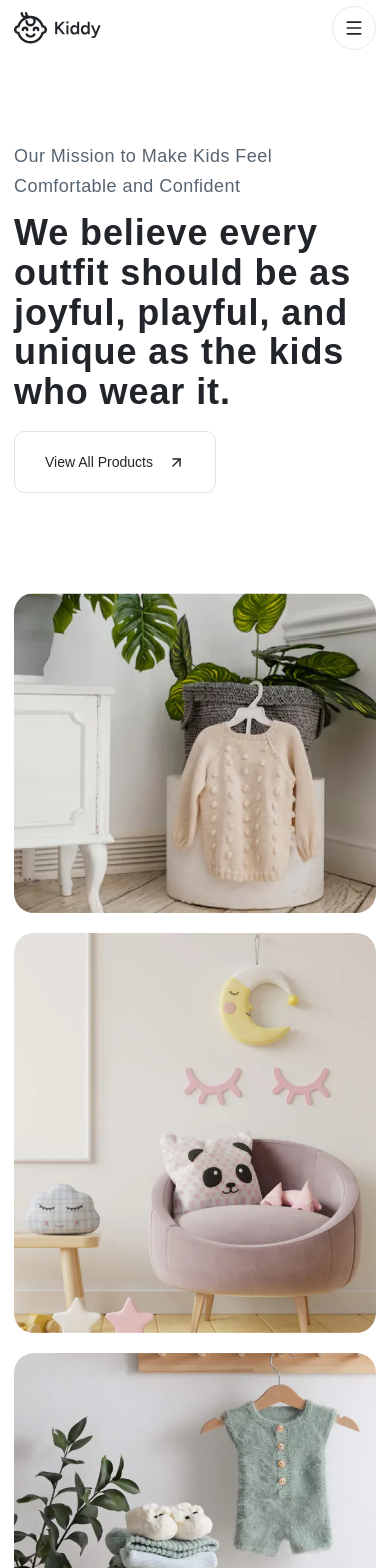
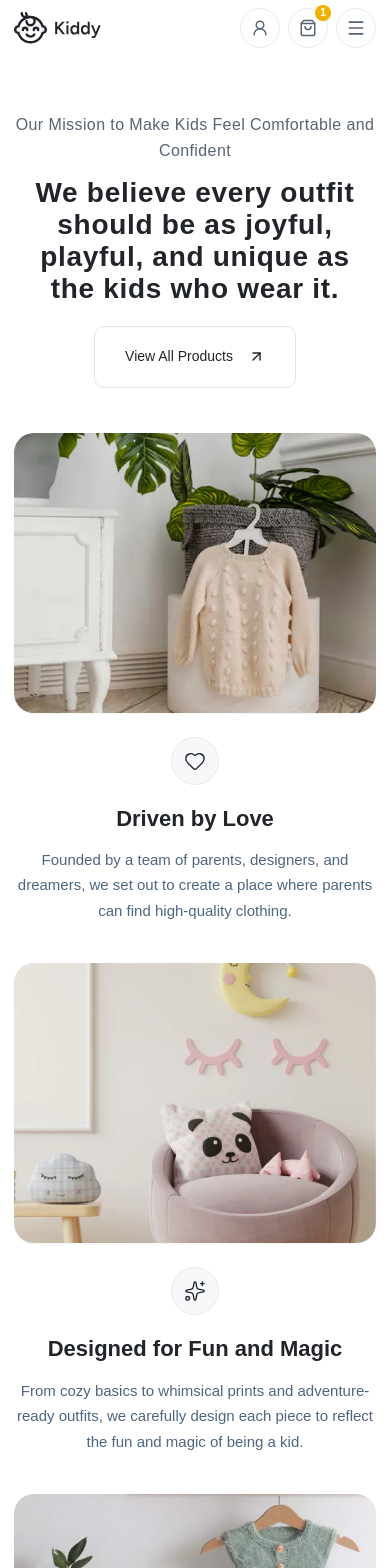
Before and after one commit to shamilEllikkal/e-commerce, a Next.js app: page /about in a window 390 px wide. Shown: the top 1568 px of the page. Built offline with nearby package versions, Linux system fonts and the light colour scheme; a web font is replaced by a local one.

Commit message:
added responsive to every pagess

```diff
--- a/app/about/page.tsx
+++ b/app/about/page.tsx
@@ -1,5 +1,4 @@
 import { AboutMission } from "@/components/about/AboutMission";
-import { AboutValues } from "@/components/about/AboutValues";
 import { AboutStory } from "@/components/about/AboutStory";
 import { AboutTestimonials } from "@/components/about/AboutTestimonials";
 import { AboutFAQ } from "@/components/about/AboutFAQ";
@@ -14,7 +13,6 @@ export default function AboutPage() {
   return (
     <main>
       <AboutMission />
-      <AboutValues />
       <AboutStory />
       <AboutTestimonials />
       <AboutFAQ />
--- a/components/about/AboutFAQ.tsx
+++ b/components/about/AboutFAQ.tsx
@@ -35,8 +35,8 @@ export function AboutFAQ() {
   const [open, setOpen] = useState<number>(0);
 
   return (
-    <section className="container mb-[100px]">
-      <h2 className="mb-[45px] text-[36px] font-semibold leading-[1.1] tracking-[-2px] md:text-[36px]">
+    <section className="container mb-25">
+      <h2 className="mb-11.25 text-[36px] font-semibold leading-[1.1] tracking-[-2px] md:text-[36px]">
         Frequently Asked Questions
       </h2>
 
--- a/components/about/AboutMission.tsx
+++ b/components/about/AboutMission.tsx
@@ -1,23 +1,41 @@
 import Image from "next/image";
 import { ButtonLink } from "@/components/ui/ButtonLink";
-import { ArrowUpRight } from "lucide-react";
+import { ArrowUpRight, Heart, Sparkles, Leaf } from "lucide-react";
 
-const galleryImages = [
-  { src: "/web6.webp", alt: "Kids sweater on hanger", tall: false },
-  { src: "/web7.webp", alt: "Kids room decor", tall: true },
-  { src: "/web8.webp", alt: "Kids clothing folded", tall: false },
+const missionCards = [
+  {
+    image: "/about1.webp",
+    alt: "Kids sweater on hanger",
+    icon: Heart,
+    title: "Driven by Love",
+    body: "Founded by a team of parents, designers, and dreamers, we set out to create a place where parents can find high-quality clothing.",
+  },
+  {
+    image: "/about2.webp",
+    alt: "Kids room with plush toys",
+    icon: Sparkles,
+    title: "Designed for Fun and Magic",
+    body: "From cozy basics to whimsical prints and adventure-ready outfits, we carefully design each piece to reflect the fun and magic of being a kid.",
+  },
+  {
+    image: "/about3.webp",
+    alt: "Kids outfit folded",
+    icon: Leaf,
+    title: "Sustainable & Friendly",
+    body: "We source only the softest, most durable fabrics and ensure every piece is crafted with attention to detail, so it can stand up to even the busiest little explorers.",
+  },
 ];
 
 export function AboutMission() {
   return (
-    <section className="container pt-[70px] mb-[30px]">
-      {/* Header row */}
-      <div className="mb-[55px] flex flex-col gap-5 lg:flex-row lg:items-center lg:justify-between">
+    <section className="container pt-[40px] md:pt-[70px] mb-[60px]">
+      {/* Header row — centered on mobile */}
+      <div className="mb-[45px] flex flex-col items-center text-center lg:flex-row lg:items-center lg:justify-between lg:text-left gap-5">
         <div className="max-w-[580px]">
-          <p className="mb-3 text-[18px] font-light text-secondary  tracking-wide">
+          <p className="mb-3 text-[16px] md:text-[18px] font-light text-secondary tracking-wide">
             Our Mission to Make Kids Feel Comfortable and Confident
           </p>
-          <h1 className="m-0 text-[36px] font-bold leading-[1.1] tracking-wide md:text-[46px] lg:text-[35px]">
+          <h1 className="m-0 text-[28px] sm:text-[36px] font-bold leading-[1.15] tracking-wide md:text-[46px] lg:text-[35px]">
             We believe every outfit should be as joyful, playful, and unique as
             the kids who wear it.
           </h1>
@@ -25,44 +43,37 @@ export function AboutMission() {
         <ButtonLink
           href="/shop"
           variant="outline"
-          className="w-max font-medium hover:bg-yellow-500 hover:border-0 self-start lg:self-auto"
+          className="w-max font-medium hover:bg-yellow-500 hover:border-0 self-center lg:self-auto"
         >
           View All Products <ArrowUpRight size={17} />
         </ButtonLink>
       </div>
 
-      {/* Staggered 3-image gallery */}
-      <div className="grid grid-cols-1 gap-5 sm:grid-cols-3 sm:items-end mt-25">
-        {/* Left — shorter */}
-        <div className="relative h-[320px] overflow-hidden rounded-[20px] sm:h-[360px]">
+      {/* Paired Image + Text Cards (Image followed immediately by its Text) */}
+      <div className="grid grid-cols-1 gap-[40px] sm:grid-cols-3 sm:gap-6 mt-10">
+        {missionCards.map(({ image, alt, icon: Icon, title, body }) => (
+          <div key={title} className="flex flex-col items-center text-center sm:items-start sm:text-left group">
+            {/* Image */}
+            <div className="relative w-full h-[280px] sm:h-[340px] md:h-[380px] overflow-hidden rounded-[20px] mb-6 shadow-xs">
               <Image
-            src="/about1.webp"
-            alt="Kids sweater on hanger"
+                src={image}
+                alt={alt}
                 fill
                 sizes="(max-width: 640px) 100vw, 33vw"
-            className="object-cover"
+                className="object-cover transition-transform duration-500 group-hover:scale-105"
               />
             </div>
-        {/* Center — taller, raised */}
-        <div className="relative h-[400px] overflow-hidden rounded-[20px] sm:h-[480px] sm:-mt-[60px]">
-          <Image
-            src="/about2.webp"
-            alt="Kids room with plush toys"
-            fill
-            sizes="(max-width: 640px) 100vw, 33vw"
-            className="object-cover"
-          />
+
+            {/* Icon */}
+            <div className="mb-4 grid h-[48px] w-[48px] place-items-center rounded-full border border-line bg-soft text-ink">
+              <Icon size={22} strokeWidth={1.5} aria-hidden="true" />
             </div>
-        {/* Right — shorter */}
-        <div className="relative h-[320px] overflow-hidden rounded-[20px] sm:h-[360px]">
-          <Image
-            src="/about3.webp"
-            alt="Kids outfit folded"
-            fill
-            sizes="(max-width: 640px) 100vw, 33vw"
-            className="object-cover"
-          />
+
+            {/* Title & Body */}
+            <h3 className="mb-2.5 text-[22px] font-bold text-ink">{title}</h3>
+            <p className="m-0 text-[15px] font-light leading-[1.7] text-body">{body}</p>
           </div>
+        ))}
       </div>
     </section>
   );
--- a/components/home/Benefits.tsx
+++ b/components/home/Benefits.tsx
@@ -27,8 +27,8 @@ export function Benefits() {
   return (
     <section className="container mb-[85px] grid min-h-[180px] grid-cols-1 gap-[35px] rounded-[25px] bg-ink p-[30px] text-white md:grid-cols-2 md:p-[42px] xl:grid-cols-4">
       {benefits.map(({ title, body, icon: Icon }) => (
-        <div key={title} className="grid grid-cols-[50px_1fr] gap-[15px]">
-          <Icon size={35} strokeWidth={1.5} aria-hidden="true" />
+        <div key={title} className="flex flex-col items-center text-center sm:grid sm:grid-cols-[50px_1fr] sm:text-left gap-[15px]">
+          <Icon size={35} strokeWidth={1.5} aria-hidden="true" className="shrink-0" />
           <div>
             <h3 className="mb-2 text-[17px] font-semibold">{title}</h3>
             <p className="m-0 text-[14px] leading-[1.65] text-[#d1d8df]">{body}</p>
--- a/components/layout/MobileMenu.tsx
+++ b/components/layout/MobileMenu.tsx
@@ -3,24 +3,61 @@
 import { Menu, Search, ShoppingBag, UserRound, X } from "lucide-react";
 import Link from "next/link";
 import { useState } from "react";
+import { useCart } from "@/context/CartContext";
+import { LoginModal } from "@/components/ui/LoginModal";
+import { CartDrawer } from "@/components/ui/CartDrawer";
 
-const links = ["Home", "Shop", "News", "About Us", "Contact Us"];
+const links = [
+  { label: "Home", href: "/" },
+  { label: "Shop", href: "/shop" },
+  { label: "About Us", href: "/about" },
+  { label: "Contact Us", href: "/contact" },
+];
 
 export function MobileMenu() {
   const [open, setOpen] = useState(false);
+  const [loginOpen, setLoginOpen] = useState(false);
+  const { cartOpen, setCartOpen, totalCount } = useCart();
 
   return (
-    <div className="lg:hidden ">
+    <div className="flex items-center gap-2 lg:hidden">
+      {/* Login Icon */}
+      <button
+        type="button"
+        aria-label="Open login"
+        onClick={() => setLoginOpen(true)}
+        className="grid h-10 w-10 place-items-center rounded-full border border-line bg-white text-secondary transition hover:text-ink"
+      >
+        <UserRound size={18} />
+      </button>
+
+      {/* Cart Icon with Yellow Badge */}
+      <button
+        type="button"
+        aria-label="Open cart"
+        onClick={() => setCartOpen(true)}
+        className="relative grid h-10 w-10 place-items-center rounded-full border border-line bg-white text-secondary transition hover:text-ink"
+      >
+        <ShoppingBag size={18} />
+        {totalCount > 0 ? (
+          <span className="absolute -top-1 -right-1 flex h-4 w-4 items-center justify-center rounded-full bg-yellow-500 text-[10px] font-extrabold text-white shadow-xs">
+            {totalCount}
+          </span>
+        ) : null}
+      </button>
+
+      {/* Hamburger Menu Toggle */}
       <button
         type="button"
         aria-label={open ? "Close menu" : "Open menu"}
         aria-expanded={open}
         onClick={() => setOpen((current) => !current)}
-        className="grid h-11 w-11 place-items-center rounded-full border border-line bg-white"
+        className="grid h-10 w-10 place-items-center rounded-full border border-line bg-white text-secondary transition hover:text-ink"
       >
         {open ? <X size={20} /> : <Menu size={20} />}
       </button>
 
+      {/* Dropdown Menu */}
       {open ? (
         <div className="absolute inset-x-3 top-[86px] z-20 rounded-2xl border border-line bg-white p-4 shadow-xl">
           <div className="mb-4 grid h-12 grid-cols-[1fr_44px] overflow-hidden rounded-[10px] bg-soft">
@@ -34,27 +71,23 @@ export function MobileMenu() {
             </button>
           </div>
           <nav className="grid gap-1" aria-label="Mobile navigation">
-            {links.map((link) => (
+            {links.map(({ label, href }) => (
               <Link
-                key={link}
-                href={link === "Home" ? "/" : `/${link.toLowerCase().replaceAll(" ", "-")}`}
-                className="rounded-xl px-3 py-3 text-[13px] font-bold uppercase text-[#34485d]"
+                key={label}
+                href={href}
+                className="rounded-xl px-3 py-3 text-[13px] font-bold uppercase text-[#34485d] transition hover:bg-soft"
                 onClick={() => setOpen(false)}
               >
-                {link}
+                {label}
               </Link>
             ))}
           </nav>
-          <div className="mt-3 grid grid-cols-2 gap-2 border-t border-line pt-3">
-            <Link href="/login" className="inline-flex items-center gap-2 rounded-xl bg-soft px-3 py-3 text-[12px] font-bold uppercase">
-              <UserRound size={16} /> Login
-            </Link>
-            <Link href="/cart" className="inline-flex items-center gap-2 rounded-xl bg-soft px-3 py-3 text-[12px] font-bold uppercase">
-              <ShoppingBag size={16} /> $0.00
-            </Link>
-          </div>
         </div>
       ) : null}
+
+      {/* Modals & Drawers */}
+      {loginOpen && <LoginModal onClose={() => setLoginOpen(false)} />}
+      {cartOpen && <CartDrawer onClose={() => setCartOpen(false)} />}
     </div>
   );
 }
```
Also changed, not shown: components/about/AboutStory.tsx (+10 -10 lines), components/home/Hero.tsx (+19 -14 lines), components/layout/Footer.tsx (+8 -8 lines). Lines whose indentation alone changed are shown as unchanged.
